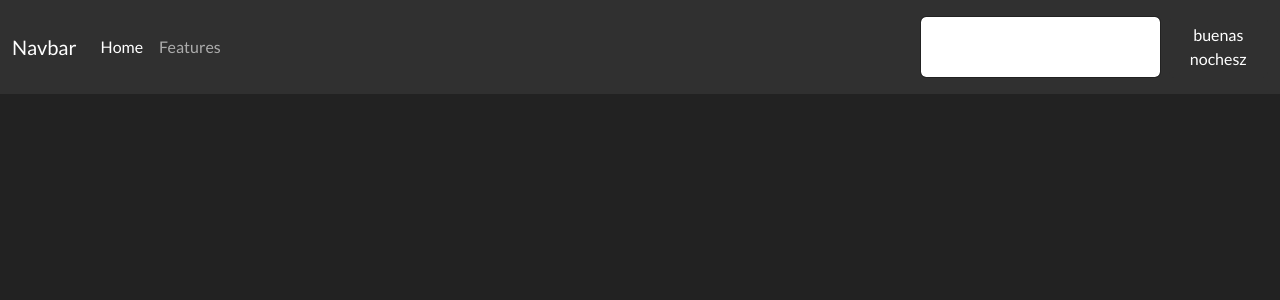
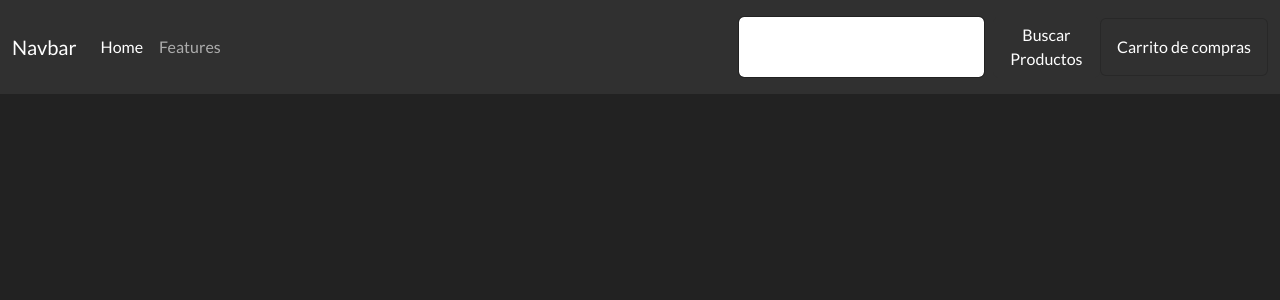
Before and after one commit to WandaArriola/reactscoder, a React (Create React App) app in the folder my-app/: page / in a window 1280 px wide. Shown: the top 300 px of the page. Built offline with nearby package versions, Linux system fonts and the light colour scheme.

Commit message:
boton de carrito

```diff
--- /dev/null
+++ b/my-app/src/component/fragment/CartWidge.jsx
@@ -0,0 +1,13 @@
+import React from 'react';
+
+const CartWidge = () => {
+    return (
+        <>
+             <div className="card">
+        <div className="card-body">Carrito de compras</div>
+      </div>
+        </>
+    );
+}
+
+export default CartWidge;
--- a/my-app/src/component/fragment/NavBar.jsx
+++ b/my-app/src/component/fragment/NavBar.jsx
@@ -3,6 +3,8 @@
 import React from 'react';
 import Form from './Form';
 import Boton from './boton';
+import Cards from './CartWidge';
+import CartWidge from './CartWidge';
 
 const NavBar = () => {
   return (
@@ -23,8 +25,11 @@ const NavBar = () => {
             <a className="nav-link" href="#">Features</a>
           </li>
 
+
         </ul>
        <Form boton ={<Boton/>}/>
+
+       <CartWidge/>
       </div>
     </div>
   </nav>
@@ -34,3 +39,8 @@ const NavBar = () => {
 }
 
 export default NavBar;
+
+
+function ItenListContainer () {
+  <p> Lorem ipsum dolor sit amet consectetur adipisicing elit. Sed, omnis sunt! Magni quis aliquid officia </p>
+}
--- a/my-app/src/component/fragment/boton.jsx
+++ b/my-app/src/component/fragment/boton.jsx
@@ -3,7 +3,7 @@ import React from 'react';
 const Boton = () => {
     return (
         <>
-           <button className='btn btn-dark'>buenas nochesz</button>
+           <button className='btn btn-dark'>Buscar Productos</button>
         </>
     );
 }
```
Also changed, not shown: my-app/src/component/fragment/ItenListContainer.jsx (added, +11 -0 lines).
